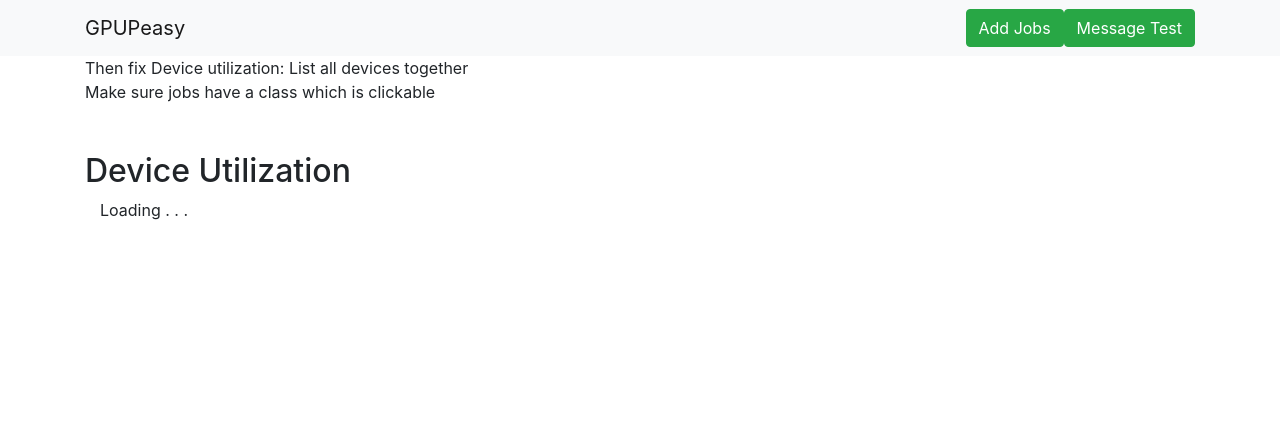
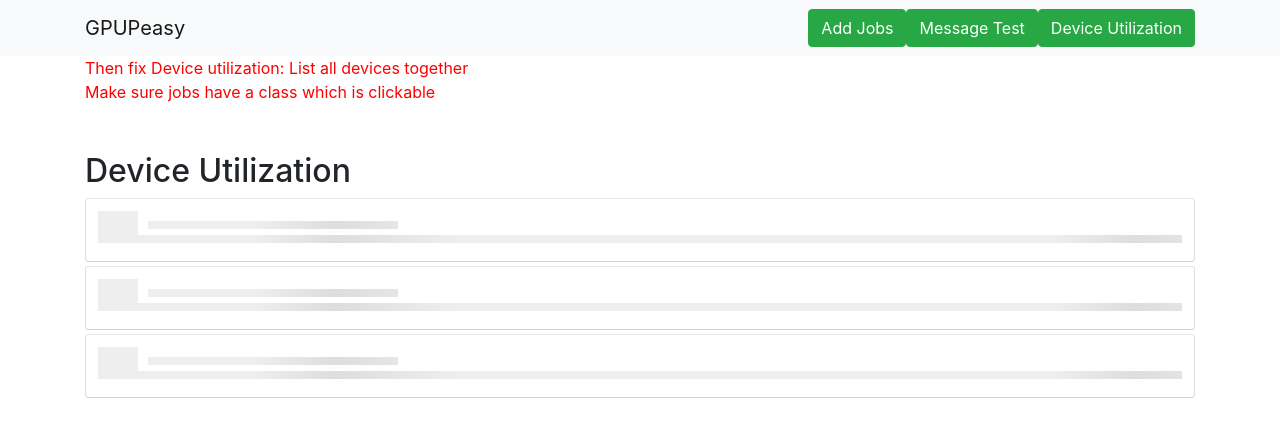
Before and after one commit to metastableB/GPUPeasy, a Flask app: page / in a window 1280 px wide. Shown: the top 437 px of the page. Run offline with Flask 2, Linux system fonts and the light colour scheme; some libraries are stand-ins or nearby versions.

Commit message:
Added support for proper gpu listing/device utilization

```diff
--- a/gpupeasy/core/gpuscheduler.py
+++ b/gpupeasy/core/gpuscheduler.py
@@ -54,6 +54,7 @@
             self.__logger = Logger()
         self.__logger.pInfo("Scheduler core initializing")
         self.__availableGPU = LockedList()
+        assert len(availableGPU) >= 0, 'Available GPU list cannot be empty'
         for val in availableGPU:
             self.__availableGPU.append(val)
         assert len(availableGPU) > 0, "Available GPU list is empty"
--- a/gpupeasy/webapp/peasyWebGUI.py
+++ b/gpupeasy/webapp/peasyWebGUI.py
@@ -4,40 +4,10 @@
 import re
 from flask import Flask, flash, redirect, jsonify, url_for
 from flask import render_template, request, session, abort
+import requests
 
 from gpupeasy.core.server import GPUPeasyServer
 
-frontend = Flask(__name__)
-
-@frontend.route("/message")
-def messageTest():
-    msg = {'successMessage': 'This is a success message',
-           'errorMessage': 'This is an error message',
-           'infoMessage' : ' This is an info message'}
-    msg = json.dumps(msg)
-    return redirect(url_for('index', messages=msg))
-
-
-@frontend.route("/")
-def index():
-    if 'messages' not in request.args:
-        return render_template('index.html')
-    msg = json.loads(request.args['messages'])
-    return render_template('index.html', **msg)
-
-# @frontend.route("/deviceutilization")
-# def getDeviceUtilization():
-    # ret = backend.getRunningJobs()
-    # if len(ret) == 0:
-        # return 'Empty'
-    # jobs = []
-    # for job in ret:
-        # command = ' '.join(job.commandList)
-        # gpu = job.gpu
-        # jobD = {'JID': job.jobid, 'Name': job.name,
-                # 'Command': command, 'gpu': gpu}
-        # jobs.append(jobD)
-    # return render_template('deviceutilization.html', jobs=jobs)
 
 # @frontend.route("/scheduledjobs")
 # def getScheduledJobs():
@@ -188,5 +158,98 @@
     # sucMsg += 'Done'
     # return render_template('index.html', successMessage=sucMsg)
 
+class GPUSchedulerGUI:
+    def __init__(self, coreHost, corePort, debug=False):
+        self.__frontend = Flask(__name__)
+        self.__cHost = coreHost
+        self.__cPort = corePort
+        self.__debug = debug
+
+        fe = self.__frontend
+        fe.add_url_rule('/message', 'messageTest',
+                        self.__messageTest)
+        fe.add_url_rule('/', 'index', self.__index)
+        fe.add_url_rule('/deviceutilization', 'getDeviceUtilization',
+                        self.__getDeviceUtilization)
+
+    def __makeCoreRequest(self, url, method):
+        '''
+        Returns: Response, message
+            Response is None in the event of an error and an error message will
+            be provided as message.
+        '''
+        assert method in ['GET', 'PORT'], 'Invalid method: %s' % method
+        func = requests.post
+        if method == 'GET':
+            func = requests.get
+        try:
+            resp = func(url)
+        except requests.ConnectionError:
+            return None, 'Connection error on url: %s' % url
+        except requests.Timeout:
+            return None, 'Connection timeout on url: %s' % url
+        except requests.TooManyRedirects:
+            return None, 'Too many redirects on url: %s' % url
+        return resp, None
+
+    # URL end-points
+    def __messageTest(self):
+        msg = {'successMessage': 'This is a success message',
+               'errorMessage': 'This is an error message',
+               'infoMessage' : ' This is an info message'}
+        msg = json.dumps(msg)
+        return redirect(url_for('index', messages=msg))
+
+    def __index(self):
+        if 'messages' not in request.args:
+            return render_template('index.html')
+        msg = json.loads(request.args['messages'])
+        return render_template('index.html', **msg)
+
+    def __getDeviceUtilization(self):
+        '''
+        Returns template
+        '''
+        url = 'http://%s:%s/deviceutilization' % (self.__cHost, self.__cPort)
+        utilization, msg = self.__makeCoreRequest(url, method='GET')
+        if utilization is None:
+            return render_template('deviceutilization.html', errorMessage=msg)
+
+        url = 'http://%s:%s/availabledevices' % (self.__cHost, self.__cPort)
+        allDiv, msg = self.__makeCoreRequest(url, method='GET')
+        if allDiv is None:
+            return render_template('deviceutilization.html', errorMessage=msg)
+
+        utilization = utilization.json()
+        print(utilization)
+        allDiv = allDiv.json()
+        if utilization['status'] != 'successful':
+            msg = 'Could not fetch utilization info from core server'
+            return render_template('deviceutilization.html', errorMessage=msg)
+        if allDiv['status'] != 'successful':
+            msg = 'Could not fetch all devices info from core server'
+            return render_template('deviceutilization.html', errorMessage=msg)
+
+        ret = {}
+        for gpu in allDiv['value']:
+            ret[gpu] = {'name': gpu, 'idle': True, 'job': {}}
+
+        for job in utilization['value']:
+            gpu = job['gpu']
+            # GPU should be key
+            assert gpu in ret, 'Internal error. Invalid invariant'
+            # not two jobs should be scheduled on a GPU
+            assert ret[gpu]['idle'] == True, 'Internal error. Invalid invariant'
+            ret[gpu]['job'] = job
+            ret[gpu]['idle'] = False
+        return render_template('deviceutilization.html', devices=ret)
+
+    def run(self, host, port):
+        self.__frontend.run(debug=self.__debug, host=host, port=port)
+
+
+
+
 if __name__ == "__main__":
-    frontend.run(debug=True, host='0.0.0.0', port='4004')
+    frontend = GPUSchedulerGUI('localhost', '8888', debug=True)
+    frontend.run(host='0.0.0.0', port='4004')
--- /dev/null
+++ b/gpupeasy/webapp/static/css/externalstyle.css
@@ -0,0 +1,189 @@
+/* Content placeholder CSS
+ * Reference: https://codepen.io/Mestika/pen/ByNYBa
+ */
+
+@-webkit-keyframes placeHolderShimmer {
+  0% {
+    background-position: -468px 0
+  }
+  100% {
+    background-position: 468px 0
+  }
+}
+
+@keyframes placeHolderShimmer {
+  0% {
+    background-position: -468px 0
+  }
+  100% {
+    background-position: 468px 0
+  }
+}
+
+.timeline-wrapper {
+  background-color: #e9eaed;
+  color: #141823;
+  padding: 20px;
+  border: 1px solid #ccc;
+}
+
+.timeline-item {
+  background: #fff;
+  border: 1px solid;
+  border-color: #e5e6e9 #dfe0e4 #d0d1d5;
+  border-radius: 3px;
+  padding: 12px;
+  margin: 0 auto;
+  max-width: 472px;
+  min-height: 200px;
+}
+
+.animated-background {
+  -webkit-animation-duration: 1s;
+  animation-duration: 1s;
+  -webkit-animation-fill-mode: forwards;
+  animation-fill-mode: forwards;
+  -webkit-animation-iteration-count: infinite;
+  animation-iteration-count: infinite;
+  -webkit-animation-name: placeHolderShimmer;
+  animation-name: placeHolderShimmer;
+  -webkit-animation-timing-function: linear;
+  animation-timing-function: linear;
+  background: #f6f7f8;
+  background: #eeeeee;
+  background: -webkit-gradient(linear, left top, right top, color-stop(8%, #eeeeee), color-stop(18%, #dddddd), color-stop(33%, #eeeeee));
+  background: -webkit-linear-gradient(left, #eeeeee 8%, #dddddd 18%, #eeeeee 33%);
+  background: linear-gradient(to right, #eeeeee 8%, #dddddd 18%, #eeeeee 33%);
+  -webkit-background-size: 800px 104px;
+  background-size: 800px 104px;
+  height: 96px;
+  position: relative;
+}
+
+.background-masker {
+  background: #fff;
+  position: absolute;
+  -webkit-box-sizing: border-box;
+  -moz-box-sizing: border-box;
+  box-sizing: border-box;
+}
+
+.outlined .background-masker {
+  border: 1px solid #ddd;
+}
+
+.outlined:hover .background-masker {
+  border: none;
+}
+
+.outlined:hover .background-masker:hover {
+  border: 1px solid #ccc;
+  z-index: 1;
+}
+
+.background-masker.header-top,
+.background-masker.header-bottom,
+.background-masker.subheader-bottom {
+  top: 0;
+  left: 40px;
+  right: 0;
+  height: 10px;
+}
+
+.background-masker.header-left,
+.background-masker.subheader-left,
+.background-masker.header-right,
+.background-masker.subheader-right {
+  top: 10px;
+  left: 40px;
+  height: 8px;
+  width: 10px;
+}
+
+.background-masker.header-bottom {
+  top: 18px;
+  height: 6px;
+}
+
+.background-masker.subheader-left,
+.background-masker.subheader-right {
+  top: 24px;
+  height: 6px;
+}
+
+.background-masker.header-right,
+.background-masker.subheader-right {
+  width: auto;
+  left: 300px;
+  right: 0;
+}
+
+.background-masker.subheader-right {
+  left: 230px;
+}
+
+.background-masker.subheader-bottom {
+  top: 30px;
+  height: 10px;
+}
+
+.background-masker.content-top,
+.background-masker.content-second-line,
+.background-masker.content-third-line,
+.background-masker.content-second-end,
+.background-masker.content-third-end,
+.background-masker.content-first-end {
+  top: 40px;
+  left: 0;
+  right: 0;
+  height: 6px;
+}
+
+.background-masker.content-top {
+  height: 20px;
+}
+
+.background-masker.content-first-end,
+.background-masker.content-second-end,
+.background-masker.content-third-end {
+  width: auto;
+  left: 380px;
+  right: 0;
+  top: 60px;
+  height: 8px;
+}
+
+.background-masker.content-second-line {
+  top: 68px;
+}
+
+.background-masker.content-second-end {
+  left: 420px;
+  top: 74px;
+}
+
+.background-masker.content-third-line {
+  top: 82px;
+}
+
+.background-masker.content-third-end {
+  left: 300px;
+  top: 88px;
+}
+
+/*****************************
+ * End content placeholder css
+ * ***************************/
+
+.override-max-width {
+  max-width: 100%;
+}
+
+.height-2em {
+  height: 2em;
+  min-height: 0%;
+}
+.height-4em {
+  height: 4em;
+  min-height: 0%;
+}
--- a/gpupeasy/webapp/static/css/style.css
+++ b/gpupeasy/webapp/static/css/style.css
@@ -3,14 +3,6 @@
   overflow-y: scroll;
 }
 
-h1 {
+.test-class {
   color: red;
 }
-
-h2 {
-  color: red;
-}
-
-h3 {
-  color: red;
-}
--- a/gpupeasy/webapp/static/js/custom.js
+++ b/gpupeasy/webapp/static/js/custom.js
@@ -3,11 +3,9 @@
   //$("#ScheduledJobs").load("scheduledjobs");
   //$("#SuccessfulJobs").load("successfuljobs");
   //$("#FailedJobs").load("failedjobs");
-  //$("#DeviceUtilization").load("deviceutilization");
+  $("#DeviceUtilization").load("deviceutilization");
 }
 
 $(document).ready(function() {
-  //ajaxGetJobStatus();
-  //setInterval(ajaxGetJobStatus, 5000);
-  //$('.hide-5').show().delay(5000).fadeOut();
+  setInterval(ajaxGetJobStatus, 5000);
 });
--- a/gpupeasy/webapp/templates/base.html
+++ b/gpupeasy/webapp/templates/base.html
@@ -6,17 +6,15 @@
     <meta name="viewport" content="width=device-width, initial-scale=1">
     <title>GPU-Easy</title>
 
-
     <!-- Bootstrap  and jQuery -->
     <script src="https://code.jquery.com/jquery-3.3.1.min.js"
     integrity="sha256-FgpCb/KJQlLNfOu91ta32o/NMZxltwRo8QtmkMRdAu8="
     crossorigin="anonymous"></script>
-
     <script
       src="https://code.jquery.com/ui/1.12.1/jquery-ui.min.js"
       integrity="sha256-VazP97ZCwtekAsvgPBSUwPFKdrwD3unUfSGVYrahUqU="
-      crossorigin="anonymous"></script>
-
+      crossorigin="anonymous">
+    </script>
     <script
     src="https://cdnjs.cloudflare.com/ajax/libs/popper.js/1.14.3/umd/popper.min.js"
     integrity="sha384-ZMP7rVo3mIykV+2+9J3UJ46jBk0WLaUAdn689aCwoqbBJiSnjAK/l8WvCWPIPm49"
@@ -32,16 +30,25 @@
     <!-- END BOOTSTRAP -->
 
     <!-- Custom CSS -->
-    <link ref="stylesheet" type="text/css" href="{{ url_for('static', filename='css/style.css') }}">
+    <link rel="stylesheet" type="text/css"
+     href="{{ url_for('static', filename='css/style.css') }}">
+    <link rel="stylesheet" type="text/css"
+     href="{{ url_for('static', filename='css/externalstyle.css') }}">
+
     <!-- Custom javascript -->
     <script src="{{ url_for('static', filename='js/custom.js') }}"></script>
+
   </head>
+
+
   <body>
     <nav class="navbar navbar-light bg-light ml-auto">
       <div class="container">
         <a href="{{ url_for('index')}}" class="navbar-brand">GPUPeasy</a>
         <a href="{{ url_for('index') }}" class="btn btn-success ml-auto">Add Jobs</a>
         <a href="{{ url_for('messageTest') }}" class="btn btn-success">Message Test</a>
+        <a href="{{ url_for('getDeviceUtilization') }}" class="btn
+          btn-success">Device Utilization</a>
       </div>
     </nav>
 
--- a/gpupeasy/webapp/templates/index.html
+++ b/gpupeasy/webapp/templates/index.html
@@ -39,17 +39,44 @@
     <!--</div>-->
   <!--</div>-->
 <!--</div>-->
-Then fix Device utilization: List all devices together<br>
-Make sure jobs have a class which is clickable <br>
+<div class="test-class">Then fix Device utilization: List all devices together<br>
+  Make sure jobs have a class which is clickable <br></div>
 
 <div class="row mt-5">
   <div class="col-md-12">
     <div class="row col-md-12">
       <h2>Device Utilization</h2>
     </div>
-    <div class="row col-sm-12" id="DeviceUtilization">
-      <div class="col-sm-12 ">
-        Loading . . .
+    <div class="row" id="DeviceUtilization">
+      <div class="col-sm-12">
+        <div class="timeline-item override-max-width height-4em">
+          <div class="animated-background facebook height-2em">
+            <div class="background-masker header-top"></div>
+            <div class="background-masker header-left"></div>
+            <div class="background-masker header-right"></div>
+            <div class="background-masker header-bottom"></div>
+          </div>
+        </div>
+      </div>
+      <div class="col-sm-12">
+        <div class="mt-1 timeline-item override-max-width height-4em">
+          <div class="animated-background facebook height-2em">
+            <div class="background-masker header-top"></div>
+            <div class="background-masker header-left"></div>
+            <div class="background-masker header-right"></div>
+            <div class="background-masker header-bottom"></div>
+          </div>
+        </div>
+      </div>
+      <div class="col-sm-12">
+        <div class="mt-1 timeline-item override-max-width height-4em">
+          <div class="animated-background facebook height-2em">
+            <div class="background-masker header-top"></div>
+            <div class="background-masker header-left"></div>
+            <div class="background-masker header-right"></div>
+            <div class="background-masker header-bottom"></div>
+          </div>
+        </div>
       </div>
     </div>
   </div>
```
Also changed, not shown: gpupeasy/core/server.py (+17 -2 lines), gpupeasy/core/testserver.py (+29 -2 lines), gpupeasy/webapp/templates/deviceutilization.html (+34 -9 lines).
